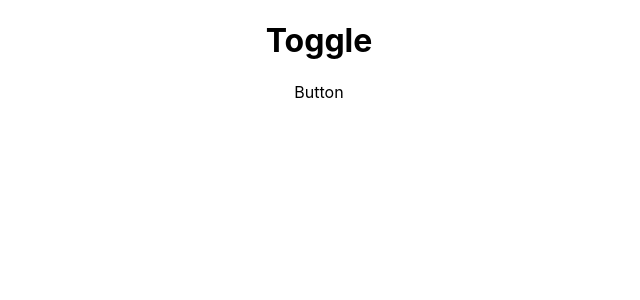
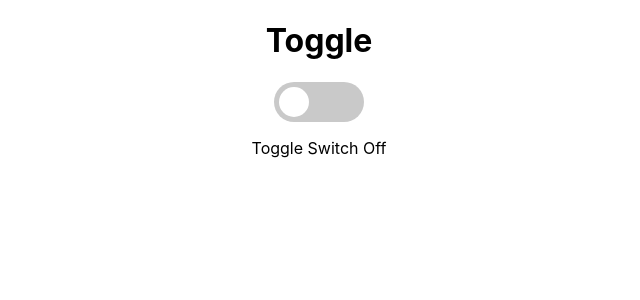
Before and after one commit to cubodado/Components, a React (Create React App) app in the folder custom-component/: page / in a window 1280 px wide. Shown: the top 300 px of the page, without its empty margins (321-961 px from the left). Built offline with nearby package versions, Linux system fonts and the light colour scheme.

Commit message:
feat: complete toggle button

```diff
--- a/custom-component/src/component/Toggle.css
+++ b/custom-component/src/component/Toggle.css
@@ -1,3 +1,38 @@
-#check {
+#check-toggle {
   display: none;
+  position: absolute;
 }
+
+#check-toggle:checked + label {
+  background-color: rgb(55, 5, 173);
+}
+
+#check-toggle:checked + label:after {
+  left: calc(100% - 35px);
+}
+
+label {
+  display: block;
+  position: relative;
+  width: 90px;
+  height: 40px;
+  background-color: #c9c9c9;
+  border-radius: 20px;
+  transition: all 0.4s;
+  margin-left: auto;
+  margin-right: auto;
+}
+
+label:after {
+  content: "";
+  position: absolute;
+  left: 5px;
+  top: 50%;
+  transform: translateY(-50%);
+  width: 30px;
+  height: 30px;
+  border-radius: 100%;
+  background-color: white;
+  cursor: pointer;
+  transition: all 0.4s;
+}
--- a/custom-component/src/component/Toggle.js
+++ b/custom-component/src/component/Toggle.js
@@ -1,11 +1,27 @@
 import "./Toggle.css"
+import React, { useState } from "react";
 
 function Toggle() {
+  const [checkStateStr, setCheckStateStr] = useState("Off");
+  let checkState = false;
+
+  const onChangeCheckState = () => {
+    checkState = !checkState;
+
+    if (checkState === true) {
+      setCheckStateStr("On");
+    } else {
+      setCheckStateStr("Off");
+    }
+  };
+
   return (
     <div className="Toggle">
       <h1>Toggle</h1>
-      <input type="checkbox" id="check"></input>
-      <label htmlFor="check">Button</label>
+      <input type="checkbox" id="check-toggle" onChange={ onChangeCheckState }></input>
+      <label htmlFor="check-toggle">
+      </label>
+      <p>Toggle Switch { checkStateStr }</p>
     </div>
   );
 }
```
